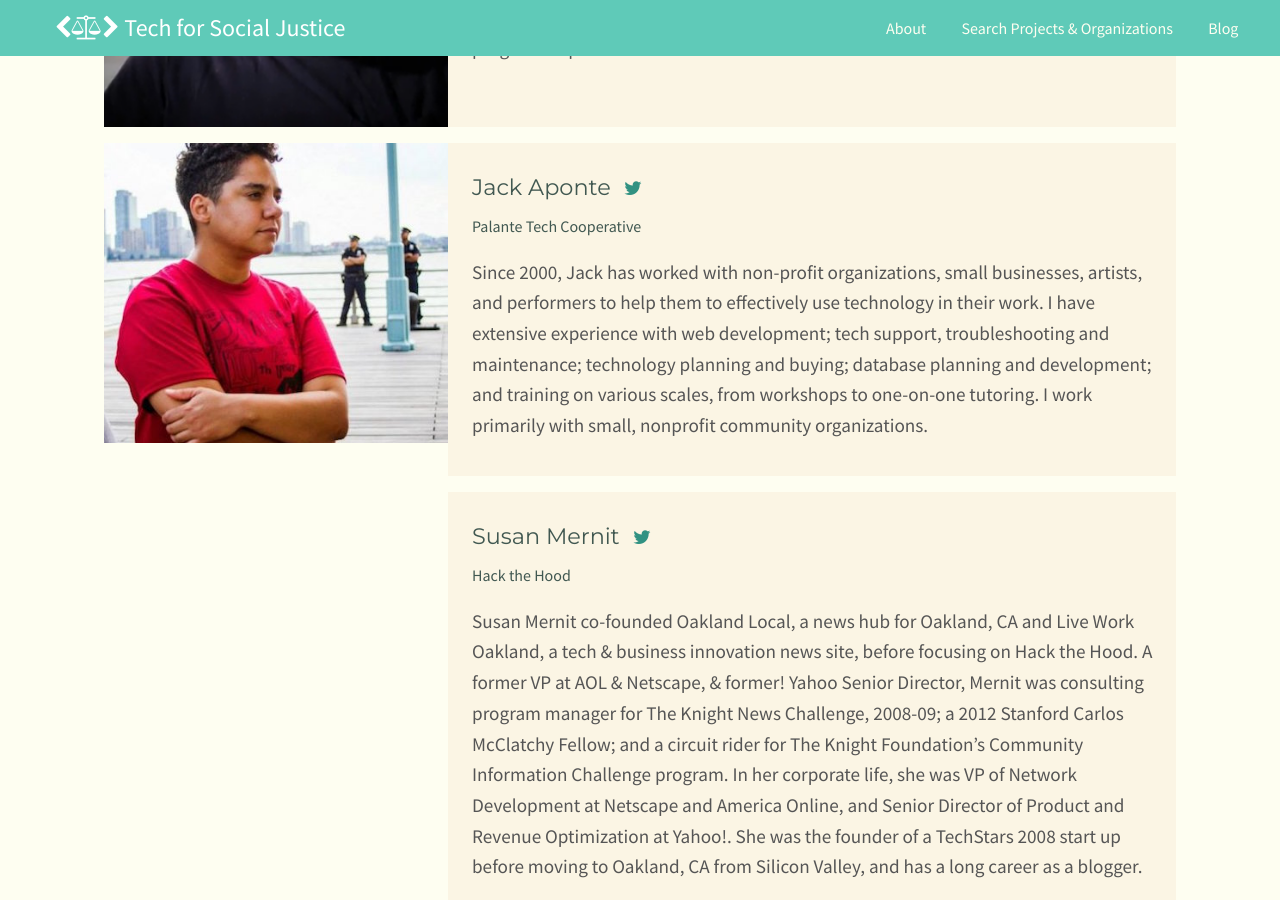
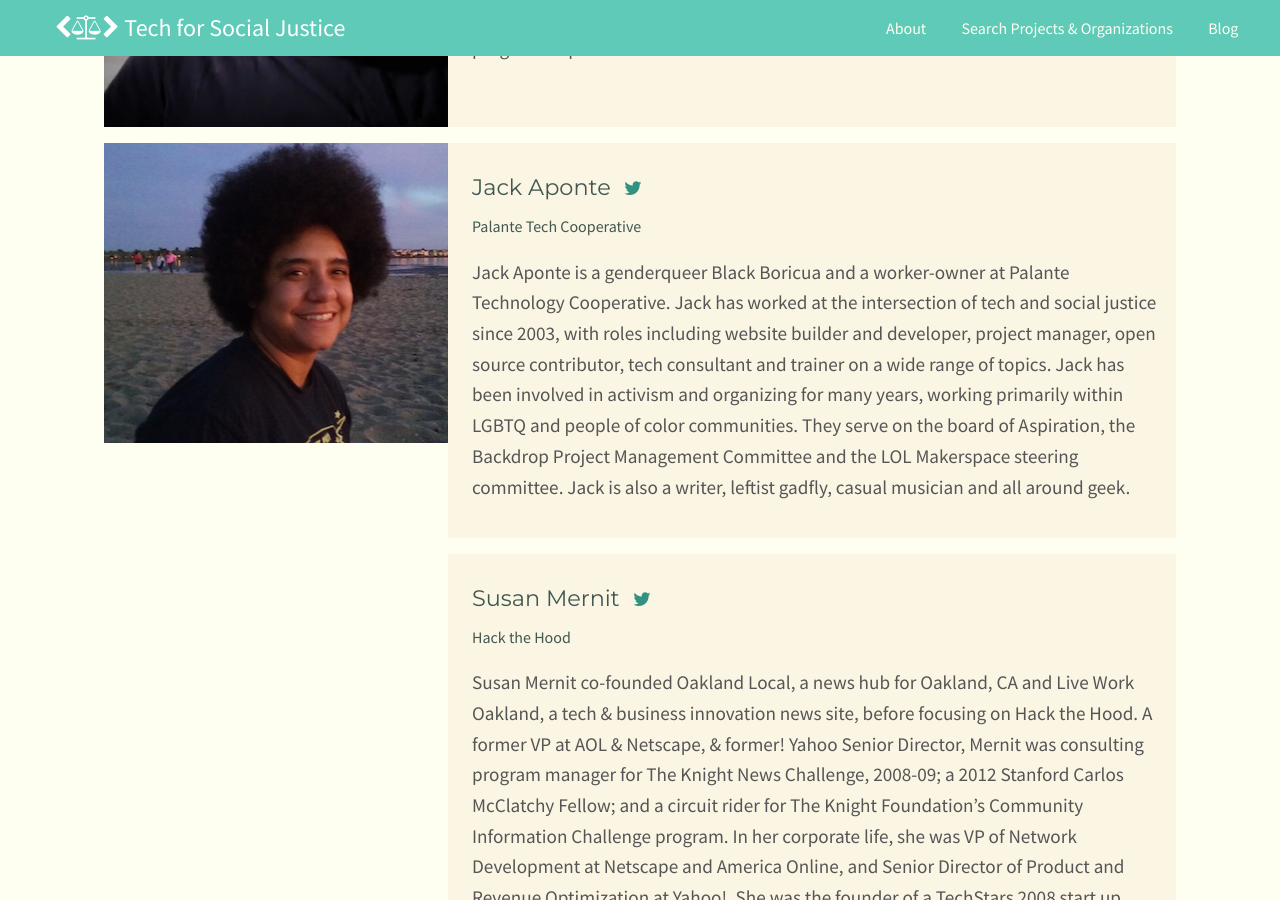
Before and after one commit to opentechinstitute/tech-for-social-justice, a Jekyll site: the page built from about.markdown, in a window 1280 px wide and 900 px high, scrolled down 6056 px. Built offline with Jekyll 4.4.1, drawn with Linux system fonts in a browser that asks for light colours; nearby versions of some CDN libraries.

Commit message:
Updated Jack Aponte

```diff
--- a/_people/jack-aponte.markdown
+++ b/_people/jack-aponte.markdown
@@ -2,10 +2,10 @@
 title: Jack Aponte
 date: 2017-02-13 19:26:00 Z
 position: 10
-photo: "/uploads/AAEAAQAAAAAAAANEAAAAJDg2MTkyZmRkLThlZTItNDAwNy1iNmExLWVjM2FkMWQyMzk3MQ.jpg"
+photo: "/uploads/jack_aponte_040616.png"
 twitter: jackaponte
 role: partner
 organization: Palante Tech Cooperative
 ---
 
-Since 2000, Jack has worked with non-profit organizations, small businesses, artists, and performers to help them to effectively use technology in their work. I have extensive experience with web development; tech support, troubleshooting and maintenance; technology planning and buying; database planning and development; and training on various scales, from workshops to one-on-one tutoring. I work primarily with small, nonprofit community organizations.
+Jack Aponte is a genderqueer Black Boricua and a worker-owner at Palante Technology Cooperative. Jack has worked at the intersection of tech and social justice since 2003, with roles including website builder and developer, project manager, open source contributor, tech consultant and trainer on a wide range of topics. Jack has been involved in activism and organizing for many years, working primarily within LGBTQ and people of color communities. They serve on the board of Aspiration, the Backdrop Project Management Committee and the LOL Makerspace steering committee. Jack is also a writer, leftist gadfly, casual musician and all around geek.
```
